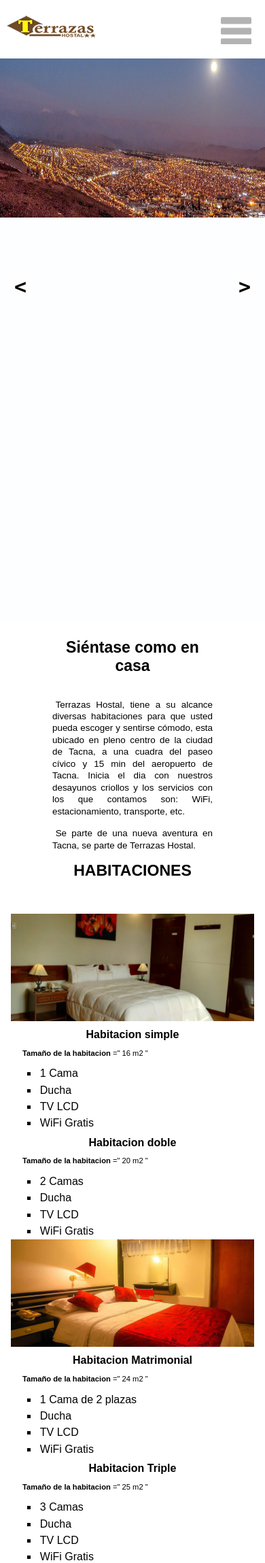
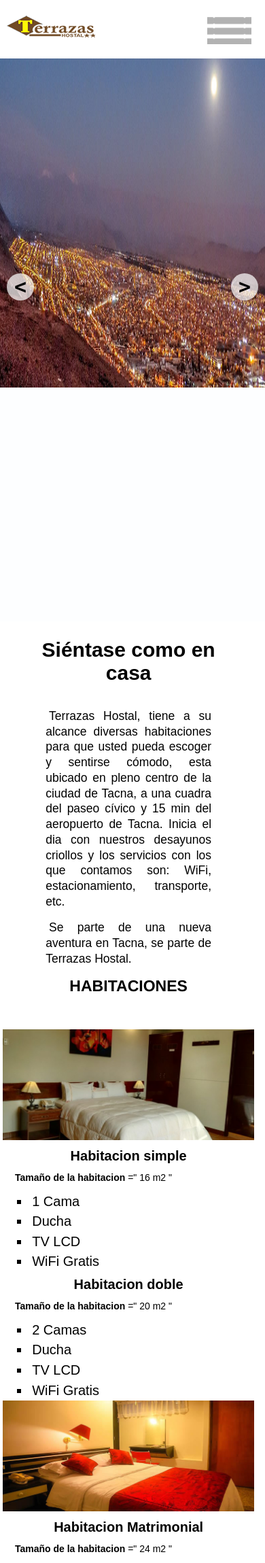
Before and after one commit to Slendimon/hotelingweb, a PHP site: page / in a window 390 px wide. Shown: the top 2299 px of the page at 68% size. Run offline with PHP 8.4, Linux system fonts and the light colour scheme; some libraries are stand-ins or nearby versions.

Commit message:
responsive

```diff
--- a/css/main.css
+++ b/css/main.css
@@ -32,12 +32,11 @@
 }
 
 header{
-    padding-top: -5px;
+
     background-color: #ffffff;
     width: 100%;
     height: 86px;
     position: fixed;
-
 }
 .header-inner{
     max-width: 1200px;
@@ -72,7 +71,6 @@
 nav ul li{
     font-size: 100%;
     display: inline-block;
-
     padding: 10px;
 }
 
@@ -180,6 +178,7 @@
     padding-bottom: 50px;
 }
 .contenido-medio{
+    padding-top: -5%;
     padding-left: 4%;
     padding-right: 4%;
 }
@@ -368,7 +367,11 @@
     }
     header{
         position: absolute;
-        background: rgb(231, 226, 226);
+        background: rgb(105, 103, 103);
+
+    }
+    .acercade{
+        font-size: 25px;
     }
     header nav{
         position: static;
@@ -382,22 +385,32 @@
         background: url(../img/minilogo.fw.png) no-repeat center;
     }
     #menu-icon{
+        padding-left: 20px;
+        margin-left: 30px;
         display: inline-block;
     }
-    .slider{
-        height: 250px;
+    .bodyslider{
+        height: 200px;
+    }
+    .contenido-medio{
+        padding-left: 1%;
     }
     nav ul, nav:active ul{
         display: none;
         z-index: 1000;
         position: absolute;
         padding: 20px;
-        background: black;
+        background: rgb(105, 103, 103);
         right: 20px;
         top: 60px;
-        border: 1px solid #ffffff;
-        border-radius: 10px 0 2px 2px;
-        width: 50%;
+
+    }
+    nav ul li{
+        border-bottom:  1px solid white;
+
+    }
+    nav ul li a{
+        color: white;
     }
     nav:hover ul{
         display: block;
@@ -411,13 +424,19 @@
         font-size: 100%;
         width: 100%;
     }
+
     article{
         width: 100%;
+        font-size: 20px;
     }
     aside{
         width: 100%;
+        font-size: 20px;
     }
     .hand-mobile{
         display: none;
     }
+    footer{
+        font-size: 19px;
+    }
 }
--- a/index.html
+++ b/index.html
@@ -49,7 +49,6 @@
 
             <!-- Fin del slider-->
             <div class="contenido-medio">
-
                 <center class="acercade">
                     <h1 class="space">Siéntase como en casa</h1>
                     <p>Terrazas Hostal, tiene a su alcance diversas habitaciones para que usted pueda escoger y
--- a/php/reservas.css
+++ b/php/reservas.css
@@ -1,7 +1,4 @@
-*{
-	padding: 0;
-	margin: 0;
-}
+
 
 body{
 	background: rgba(197, 225, 165,1.0);
```
Also changed, not shown: php/reservas.php (indentation only).
